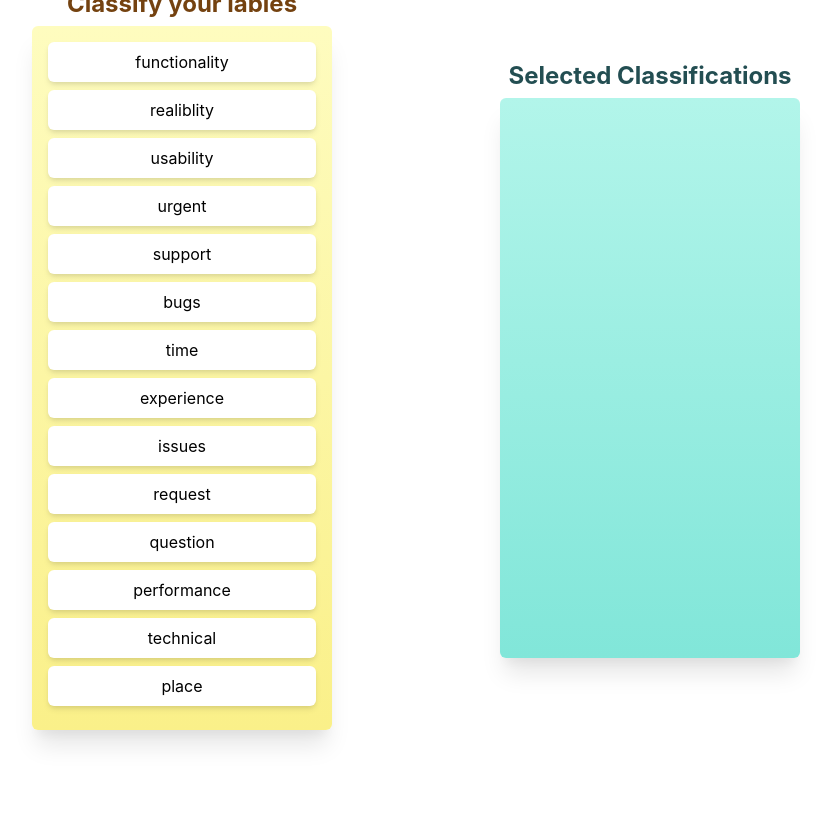
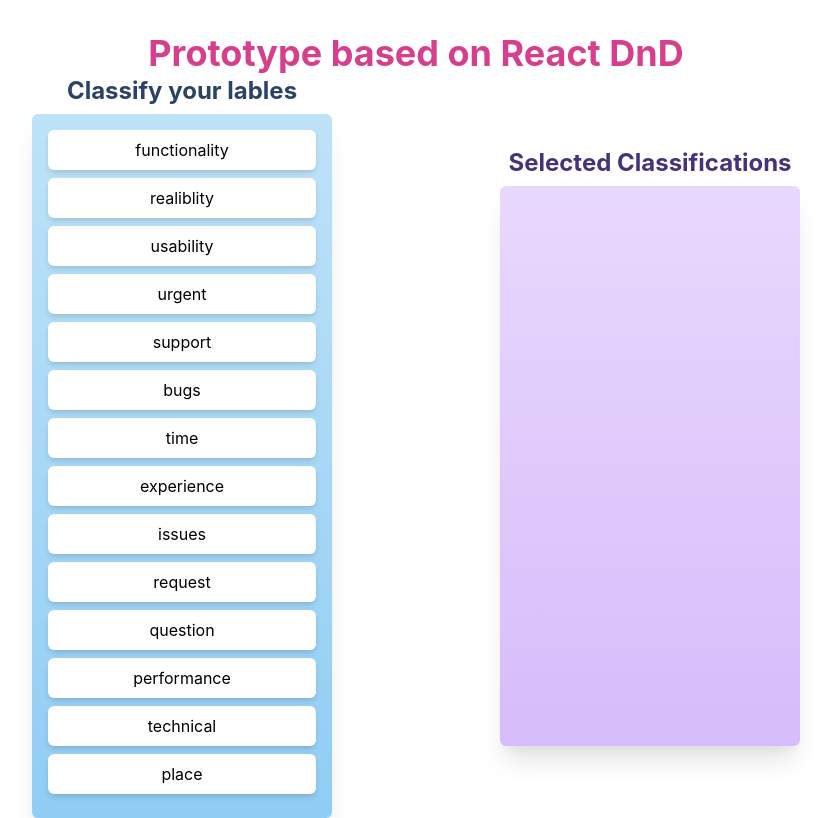
Before and after one commit to abubaker-cs/dnd-players, a React (Create React App) app: page / in a window 1280 px wide. Shown: the whole page, without its empty margins (224-1055 px from the left). Built offline with nearby package versions, Linux system fonts and the light colour scheme.

Commit message:
Project completed...

```diff
--- a/src/App.js
+++ b/src/App.js
@@ -52,16 +52,19 @@ function App() {
   // ----------------------------------------- // Step #  for DND -------------------------------------------
   return (
     <Container maxW="800px">
+      <Heading p="3" mt="5" align="center" color="pink.500">
+        Prototype based on React DnD
+      </Heading>
       <Flex justify="space-between" height="90vh" align="center">
         <Stack width="300px">
-          <Heading fontSize="2xl" color="yellow.800" textAlign="center">
+          <Heading fontSize="2xl" color="blue.800" textAlign="center">
             Classify your lables
           </Heading>
           <List
             bgGradient={
               isPlayerOver
-                ? "linear(to-b, yellow.300, yellow.500)"
-                : "linear(to-b, yellow.100, yellow.200)"
+                ? "linear(to-b, blue.300, blue.500)"
+                : "linear(to-b, blue.100, blue.200)"
             }
             p="4"
             minH="70vh"
@@ -81,14 +84,14 @@ function App() {
           </List>
         </Stack>
         <Stack width="300px">
-          <Heading fontSize="2xl" color="teal.800" textAlign="center">
+          <Heading fontSize="2xl" color="purple.800" textAlign="center">
             Selected Classifications
           </Heading>
           <List
             bgGradient={
               isOver
-                ? "linear(to-b, teal.300, teal.500)"
-                : "linear(to-b, teal.100, teal.200)"
+                ? "linear(to-b, purple.300, purple.500)"
+                : "linear(to-b, purple.100, purple.200)"
             }
             p="4"
             minH="70vh"
--- a/src/components/Player.js
+++ b/src/components/Player.js
@@ -32,8 +32,8 @@ function Player({ item, playerType, onDropPlayer, index }) {
       bg={
         isDragging
           ? playerType === "player"
-            ? "yellow.600"
-            : "teal.400"
+            ? "blue.600"
+            : "purple.400"
           : "white"
       }
       color={isDragging ? "white" : "black"}
```
